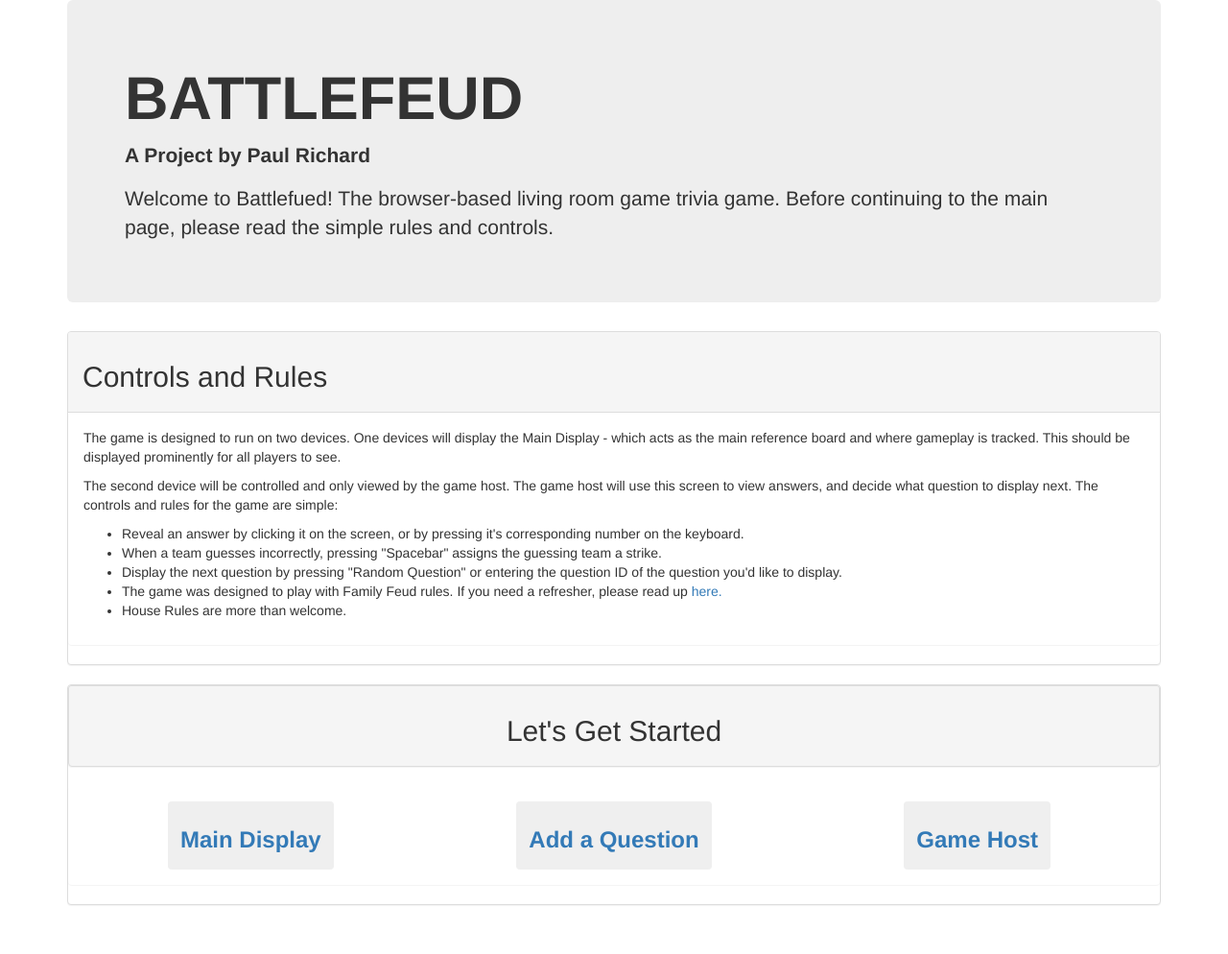
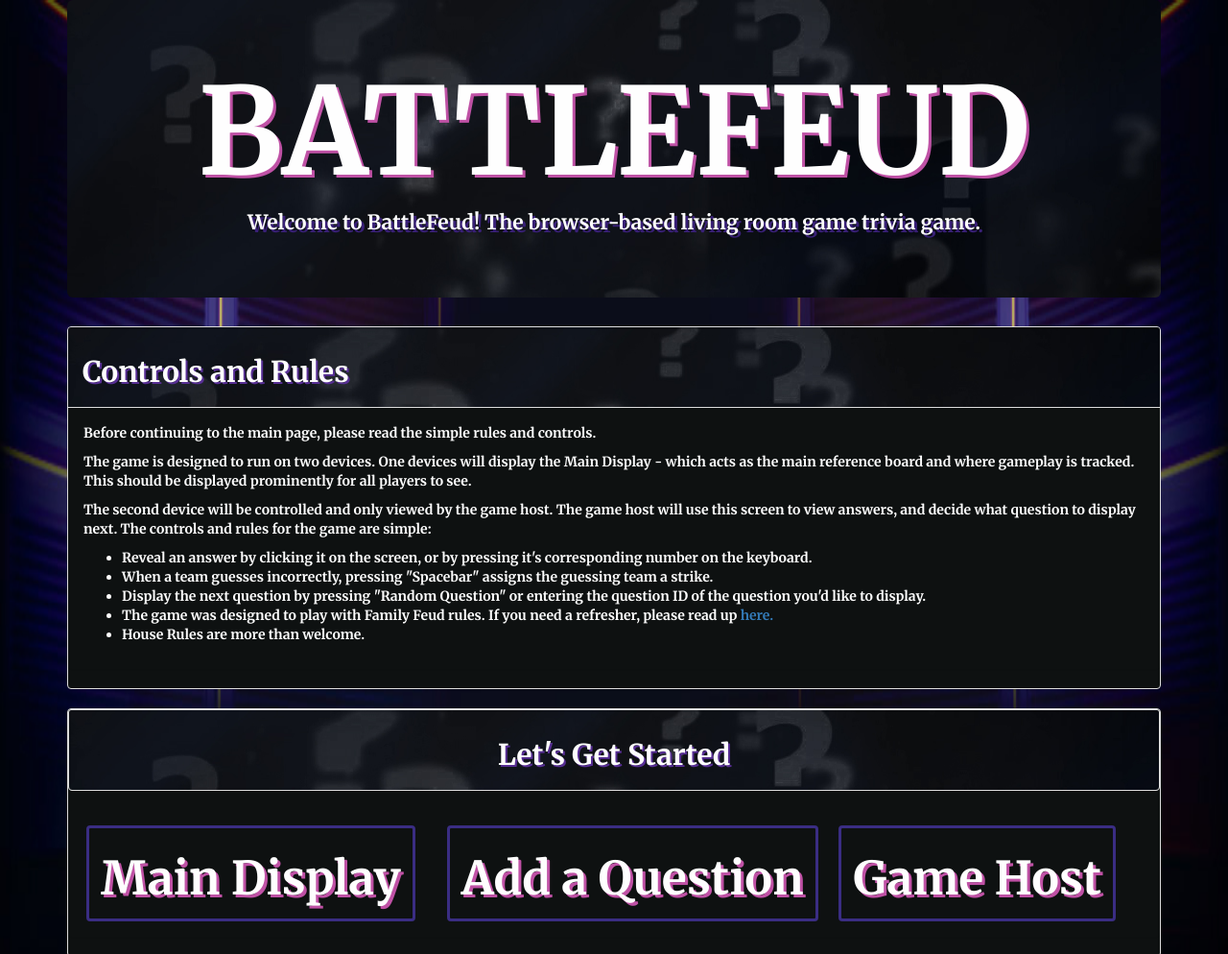
Before and after one commit to heythisispaul/Project2, a website: page public/index.html in a window 1280 px wide. Shown: the top 994 px of the page at 96% size. Before the commit the page ends 963 px from the top, so only its background shows below. Drawn offline with nearby package versions, Linux system fonts and the light colour scheme.

Commit message:
style changes

```diff
--- a/config/config.json
+++ b/config/config.json
@@ -1,7 +1,7 @@
 {
   "development": {
     "username": "root",
-    "password": "niners#1",
+    "password": "04Hgao05!",
     "database": "Questions_db",
     "host": "localhost",
     "dialect": "mysql"
--- a/public/assets/styles.css
+++ b/public/assets/styles.css
@@ -1,3 +1,14 @@
+body {
+	font-family: 'Merriweather', serif;
+	color: #fefefe;
+	background: #0e1111;
+	background-image: url("./imgs/headerBackground2.jpg");
+	background-size: 100% 100%;
+	background-repeat: no-repeat;
+
+}
+
+
 button.submit {
   float: right;
 }
@@ -19,3 +30,47 @@ button.edit {
 .top-30 {
   margin-top: 30px;
 }
+
+/*index (main) page jumbotron*/
+.jumbotron {
+	background-image: url("./imgs/questionMarks.jpg");
+	background-color: #0e1111;
+	/*background-size: 100%;*/
+	text-shadow: 3px 3px #392077;
+	text-align: center;
+}
+
+b, strong {
+	font-size: 200%;
+	color: #FEFEFE;
+	/* purple (color picked from background) */
+	/*text-shadow: 3px 3px #572E94;*/
+	/* yellow (color picked from background) */
+	/*text-shadow: 3px 3px #E8CA5F;*/
+	/* pink */
+	text-shadow: 3px 3px #BF51A5;
+
+}
+
+.panel-default>.panel-heading {
+	background-image: url("./imgs/questionMarks.jpg");
+	color: #fefefe;
+	text-shadow: 2px 2px #572E94;
+}
+
+.panel-body {
+	background: #0e1111;
+}
+
+.panel-default {
+	background-color: #0e1111;
+}
+
+.center-block {
+	border: 3px solid #3A2D83;
+	background-color: #0e1111;
+}
+
+.center-block:hover {
+	background-color: #3A2D83;
+}
--- a/public/index.html
+++ b/public/index.html
@@ -4,19 +4,23 @@
         <meta charset="UTF-8">
         <title>Welcome to Battlefeud</title>
         <link rel="stylesheet" href="https://maxcdn.bootstrapcdn.com/bootstrap/3.3.7/css/bootstrap.min.css" integrity="sha384-BVYiiSIFeK1dGmJRAkycuHAHRg32OmUcww7on3RYdg4Va+PmSTsz/K68vbdEjh4u" crossorigin="anonymous">
+        <link href="https://fonts.googleapis.com/css?family=Merriweather:700" rel="stylesheet">
+        <link rel="stylesheet" href="assets/styles.css" media="screen" title="no title">
     </head>
     <body>
         <div class="container">
             <div class="jumbotron">
                 <h1><strong>BATTLEFEUD</strong></h1>
-                <p><b>A Project by Paul Richard</b></p>
-                <p>Welcome to Battlefued! The browser-based living room game trivia game. Before continuing to the main page, please read the simple rules and controls.</p>
+                <p>Welcome to BattleFeud! The browser-based living room game trivia game.</p>
+
+
             </div>
             <div class="panel panel-default">
                 <div class="panel-heading">
                     <h2>Controls and Rules</h2>
                 </div>
                 <div class="panel panel-body">
+                    <p> Before continuing to the main page, please read the simple rules and controls.</p>
                     <p>The game is designed to run on two devices. One devices will display the Main Display - which acts as the main reference board and where gameplay is tracked. This should be displayed prominently for all players to see.</p>
                         <p>The second device will be controlled and only viewed by the game host. The game host will use this screen to view answers, and decide what question to display next. The controls and rules for the game are simple:</p>
                     <ul>
--- a/server.js
+++ b/server.js
@@ -29,6 +29,8 @@ app.use(express.static("public"));
 require("./routes/api-routes.js")(app);
 require("./routes/html-routes.js")(app);
 
+
+
 // Syncing our sequelize models and then starting our Express app
 // =============================================================
 db.sequelize.sync({ force: true }).then(function() {
@@ -55,6 +57,9 @@ db.sequelize.sync({ force: true }).then(function() {
   user_score: 0,
   disclaimer: "Based of national military budgets of 2015"
 })
+
+
+
   app.listen(PORT, function() {
     console.log("App listening on PORT " + PORT);
   });
```
Also changed, not shown: public/addQuestion.html (+1 -0 lines), public/gamemaster.html (+2 -0 lines), public/maindisplay.html (+2 -0 lines), public/showQuestions.html (+2 -0 lines), public/assets/ffStyle.css (added), public/assets/imgs/background.jpg (added), public/assets/imgs/headerBackground2.jpg (added), public/assets/imgs/questionMarks.jpg (added), 2 other files.
